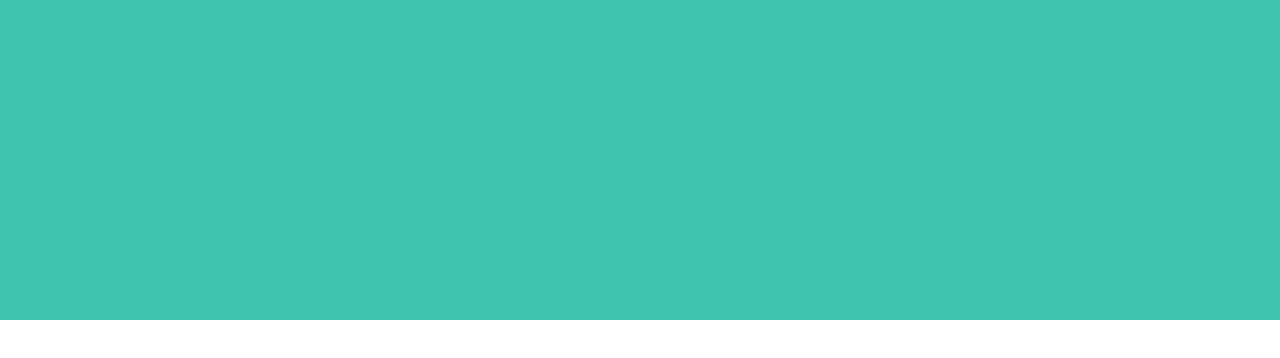
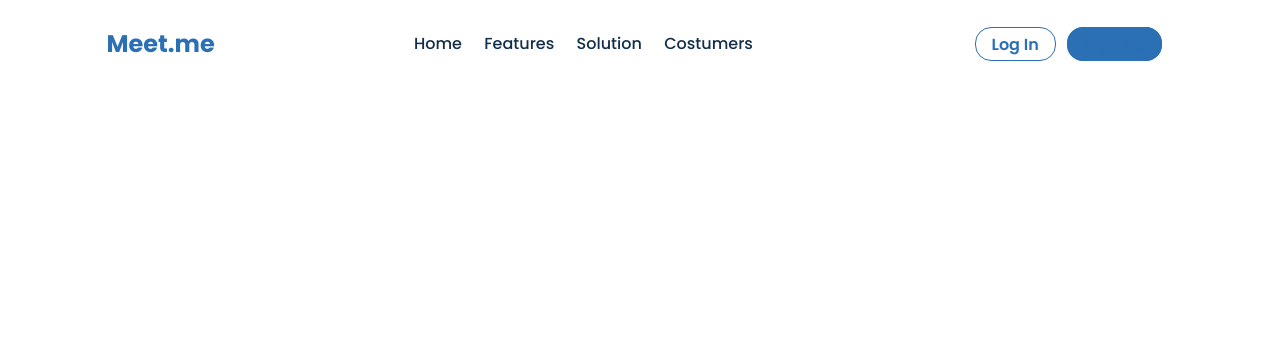
Before and after one commit to Nekuso/responsive-meeting-website, a plain HTML site: page index.html in a window 1280 px wide. Drawn offline with Linux system fonts and the light colour scheme.

Commit message:
Add files via upload

```diff
--- a/assets/css/styles.css
+++ b/assets/css/styles.css
@@ -1,4 +1,10 @@
 @import url('https://fonts.googleapis.com/css2?family=Montserrat:wght@500&family=Poppins:wght@400;500;600;700&family=Raleway:wght@200;300;400;500;600;700;800;900&display=swap');
+
+:root {
+    --primary-color: #2B6FB4;
+    --secondary-color: #122E4A;
+}
+
 
 * {
     box-sizing: border-box;
@@ -15,15 +21,111 @@ body {
 ul,li,a {
     text-decoration: none;
     list-style: none;
+    padding: 0;
+    color: black;
 }
 
 section {
-    max-width: 1624px;
+    max-width: 1080px;
     margin: 4rem auto;
 }
 
-.nav__header {
+.nav__container {
+    display: flex;
+    justify-content: space-between;
+    align-items: center;
     margin: 0 auto;
-    background: rgb(63, 197, 175);
-    height: 20rem;
+    padding: .4rem;
 }
+
+.nav__logo a {
+    color: var(--primary-color);
+}
+
+.nav__list {
+    display: flex;
+}
+
+.nav__list li {
+    margin-right: 1.4rem;
+}
+.nav__list li a{
+    color: var(--secondary-color);
+    font-size: 1rem;
+    font-weight: 500;
+}
+
+.nav__buttons {
+    display: flex;
+}
+
+.nav__buttons li a {
+    color: var(--primary-color);
+    font-weight: 600;
+    padding: .3rem 1rem;
+    border: 1px solid var(--primary-color);
+    border-radius: 1rem;
+}
+
+.nav__buttons li{
+    margin-right: .7rem;
+}
+
+.signUp {
+    background: var(--primary-color);
+    color: white;
+}
+
+.nav__hamburger{
+    display: block;
+    position: relative;
+    z-index: 1;
+
+    user-select: none;
+
+    appearance: none;
+    border: none;
+    outline: none;
+    background: none;
+    cursor: pointer;
+}
+
+.nav__hamburger span{
+    display: block;
+    position: relative;
+    background: black;
+    width: 33px;
+    height: 4px;
+    margin-bottom: 5px;
+    border-radius: 6px;
+    transform-origin: 0,0;
+    transition: .4s;
+}
+
+.nav__hamburger {
+    display: none;
+}
+
+.nav__hamburger:hover span:nth-child(2){
+    transform: translateX(15px);
+}
+
+
+@media screen and (max-width: 768px) {
+    body {
+        margin: 0;
+    }
+
+    .nav__menu {
+        display: none;
+    }
+
+    .nav__buttons {
+        display: none;
+    }
+
+    .nav__hamburger{
+        display: inline;
+    }
+
+}
--- a/index.html
+++ b/index.html
@@ -8,7 +8,31 @@
     <title>Meet.me</title>
 </head>
 <body>
-    <section class="nav__header">
+    <section class="nav__container">
+        <div class="nav__logo">
+            <a href=""><h1 class="logo">Meet.me</h1></a>
+        </div>
+
+        <div class="nav__menu" id="nav__menu">
+            <ul class="nav__list">
+                <li><a href="#">Home</a></li>
+                <li><a href="#">Features</a></li>
+                <li><a href="#">Solution</a></li>
+                <li><a href="#">Costumers</a></li>
+            </ul>
+        </div>
+
+        <div class="nav__buttons">
+            <li><a href="">Log In</a></li>
+            <li><a href="" class="signUp">Sign Up</a></li>
+        </div>
+
+        <button class="nav__hamburger">
+            <span></span>
+            <span></span>
+            <span></span>
+        </button>
+
     </section>
 </body>
 </html>
```
